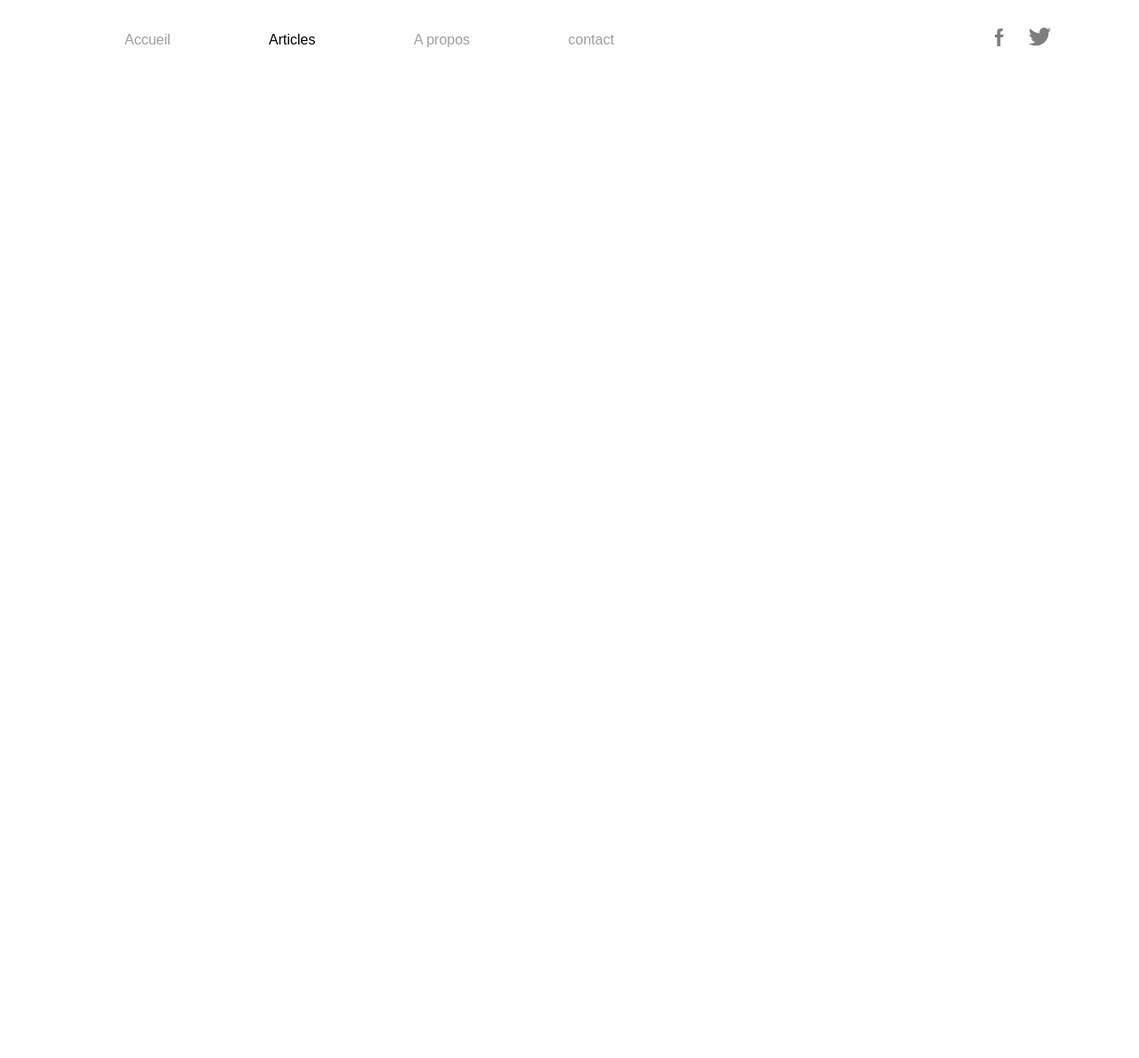
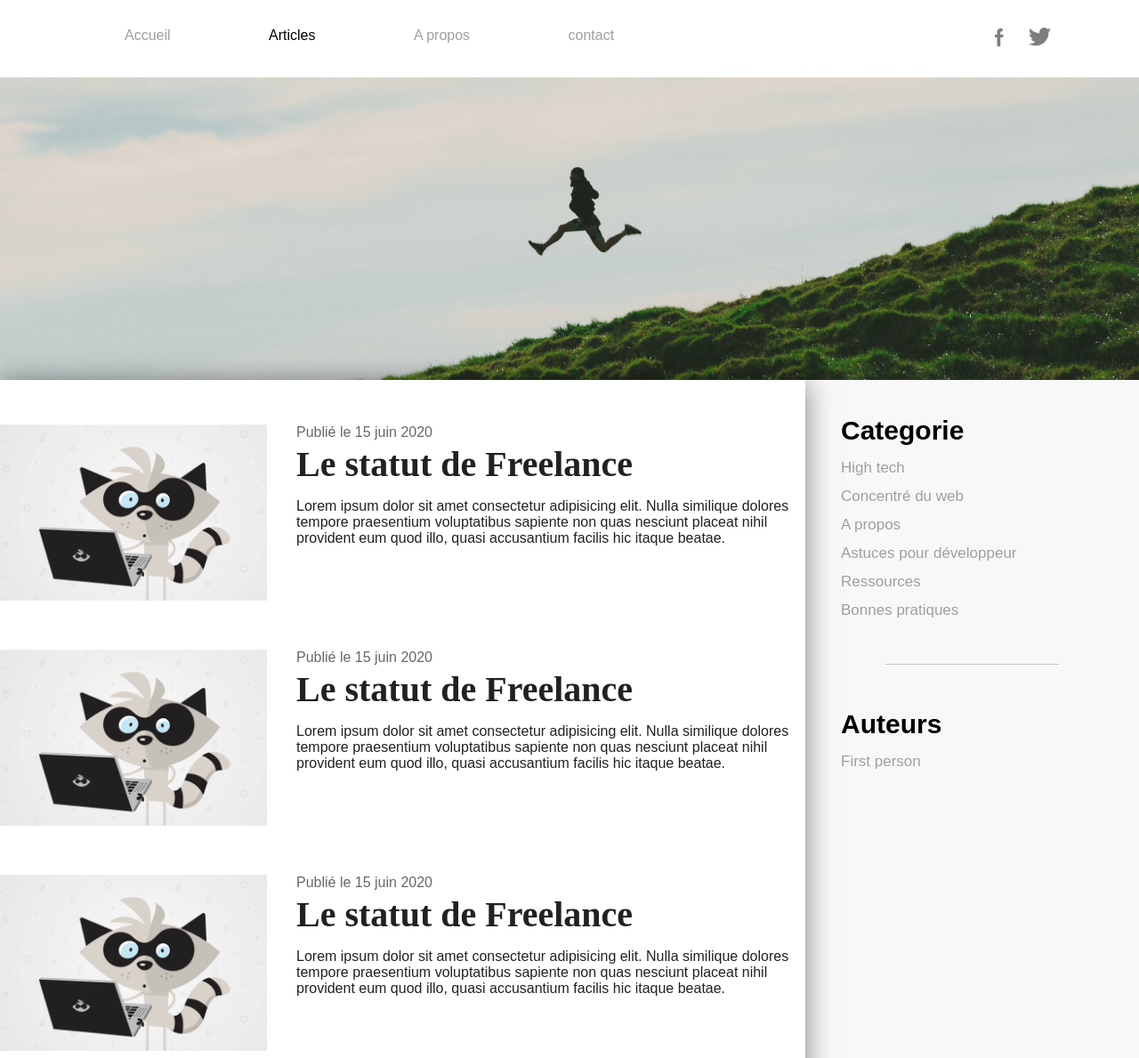
Before and after one commit to alejolale/blog-integration-css, a plain HTML site: page index.html in a window 1280 px wide. Shown: the top 1189 px of the page at 89% size. Before the commit the page ends 800 px from the top, so only its background shows below. Drawn offline with Linux system fonts and the light colour scheme.

Commit message:
work on content with floats and replace to flexbox

```diff
--- a/index.html
+++ b/index.html
@@ -19,5 +19,59 @@
             <a href="#" title="twitter"><img src="img/twitter.png" alt="twitter"></a>
         </div>
     </header>
+    <div class="baniere">
+    </div>
+    <div class="content">
+        <main class="main">
+            <div class="container">
+                <article class="article">
+                    <a href="#" class="article_img"><img src="img/content.png" alt="contentImage"></a>
+
+                    <div class="article_date">Publié le 15 juin 2020</div>
+                    <h2 class="article_title"><a href="#">Le statut de Freelance</a></h2>
+                    <p>
+                        Lorem ipsum dolor sit amet consectetur adipisicing elit. Nulla similique dolores tempore praesentium voluptatibus sapiente non quas nesciunt placeat nihil provident eum quod illo, quasi accusantium facilis hic itaque beatae.
+                    </p>
+                </article>
+                <article class="article">
+                    <a href="#" class="article_img"><img src="img/content.png" alt="contentImage"></a>
+
+                    <div class="article_date">Publié le 15 juin 2020</div>
+                    <h2 class="article_title"><a href="#">Le statut de Freelance</a></h2>
+                    <p>
+                        Lorem ipsum dolor sit amet consectetur adipisicing elit. Nulla similique dolores tempore praesentium voluptatibus sapiente non quas nesciunt placeat nihil provident eum quod illo, quasi accusantium facilis hic itaque beatae.
+                    </p>
+                </article>
+                <article class="article">
+                    <a href="#" class="article_img"><img src="img/content.png" alt="contentImage"></a>
+
+                    <div class="article_date">Publié le 15 juin 2020</div>
+                    <h2 class="article_title"><a href="#">Le statut de Freelance</a></h2>
+                    <p>
+                        Lorem ipsum dolor sit amet consectetur adipisicing elit. Nulla similique dolores tempore praesentium voluptatibus sapiente non quas nesciunt placeat nihil provident eum quod illo, quasi accusantium facilis hic itaque beatae.
+                    </p>
+                </article>
+            </div>
+        </main>
+        <aside class="sidebar">
+            <h4 class="sidebar_title">Categorie</h4>
+            <ul>
+                <li><a href="#">High tech</a></li>
+                <li><a href="#">Concentré du web</a></li>
+                <li><a href="#">A propos</a></li>
+                <li><a href="#">Astuces pour développeur</a></li>
+                <li><a href="#">Ressources</a></li>
+                <li><a href="#">Bonnes pratiques</a></li>
+            </ul>
+            <hr>
+            <h4 class="sidebar_title">Auteurs</h4>
+            <ul>
+                <li><a href="#">First person</a></li>
+            </ul>
+        </aside>
+    </div>
+    <footer class="footer">
+        Créee par Sergio
+    </footer>
 </body>
 </html>
--- a/style.css
+++ b/style.css
@@ -2,12 +2,13 @@
     box-sizing: border-box;
 }
 
-body {
+body, html {
     font-size: 16px;
     font-family: "Montserrat", sans-serif;
     color: rgba(0, 0, 0, .87);
-    line-height: 1.8;
+    line-height: 1. 6;
     margin: 0;
+    font-weight: 500;
 }
 
 .topbar {
@@ -18,11 +19,11 @@ body {
     right: 0;
     width: 100%;
     padding: 31px 87px;
+    z-index: 3;
 }
 
 .topbar nav {
     float: left;
-
 }
 
 .topbar nav a {
@@ -48,3 +49,123 @@ body {
 .social a:hover {
     opacity: 1;
 }
+
+.baniere {
+    height: 427px;
+    background: no-repeat center center / cover url(img/header.jpg);
+}
+
+.content {
+    display: flex;
+}
+
+.main {
+    width: calc(100% - 375px);
+    background-color:#fff;
+    box-shadow: 0 4px 30px rgba(0, 0, 0, .5);
+    z-index: 2;
+    position: relative;
+}
+
+.sidebar {
+    width: 375px;
+    background-color: #f8f8f8;
+    padding: 40px;
+    font-size: 17px;
+    z-index: 1;
+    position: relative;
+}
+
+.sidebar_title {
+  font-size: 30px;
+  color: #000;
+  margin: 15px 0;
+}
+
+.sidebar_title:first-child {
+    margin-top: 0;
+}
+
+.sidebar ul {
+    margin: 0;
+    padding: 0;
+    list-style: none;
+}
+
+.sidebar a {
+    color: #9f9f9f;
+    text-decoration: none;
+}
+
+.sidebar li {
+    padding: 6px 0;
+}
+
+.sidebar li:first-child {
+    padding-top: 0;
+}
+
+.sidebar li:last-child {
+    padding-bottom: 0;
+}
+
+.sidebar a:hover {
+    text-decoration: underline;
+}
+
+.container {
+    margin: 0 auto;
+    max-width: 940px;
+}
+
+.article {
+    margin: 50px 0;
+    position: relative;
+    padding-left: 333px;
+    min-height: 203px;
+}
+
+.article a {
+    color: inherit ;
+    text-decoration: none;
+}
+
+.article a:hover {
+    text-decoration: underline;
+}
+.sidebar hr {
+    border: none;
+    background: #c4c4c4;
+    height: 1px;
+    margin: 50px;
+}
+
+.article_img {
+    position: absolute;
+    left: 0;
+    top: 0;
+    width: 300px;
+    margin-right: 25px;
+}
+
+.article_img img {
+    width: 100%;
+    height: auto;
+}
+
+.article_date {
+    font-weight: 300px;
+    color: rgba(0, 0, 0, .6);
+    margin-bottom: 5px;
+}
+
+.article_title {
+    font-size: 2.5rem;
+    line-height: 1.1;
+    font-family: "Cardo", serif;
+    margin: 0 0 15px 0;
+}
+
+.footer {
+    clear: both;
+}
```
Also changed, not shown: img/content.png (added).
